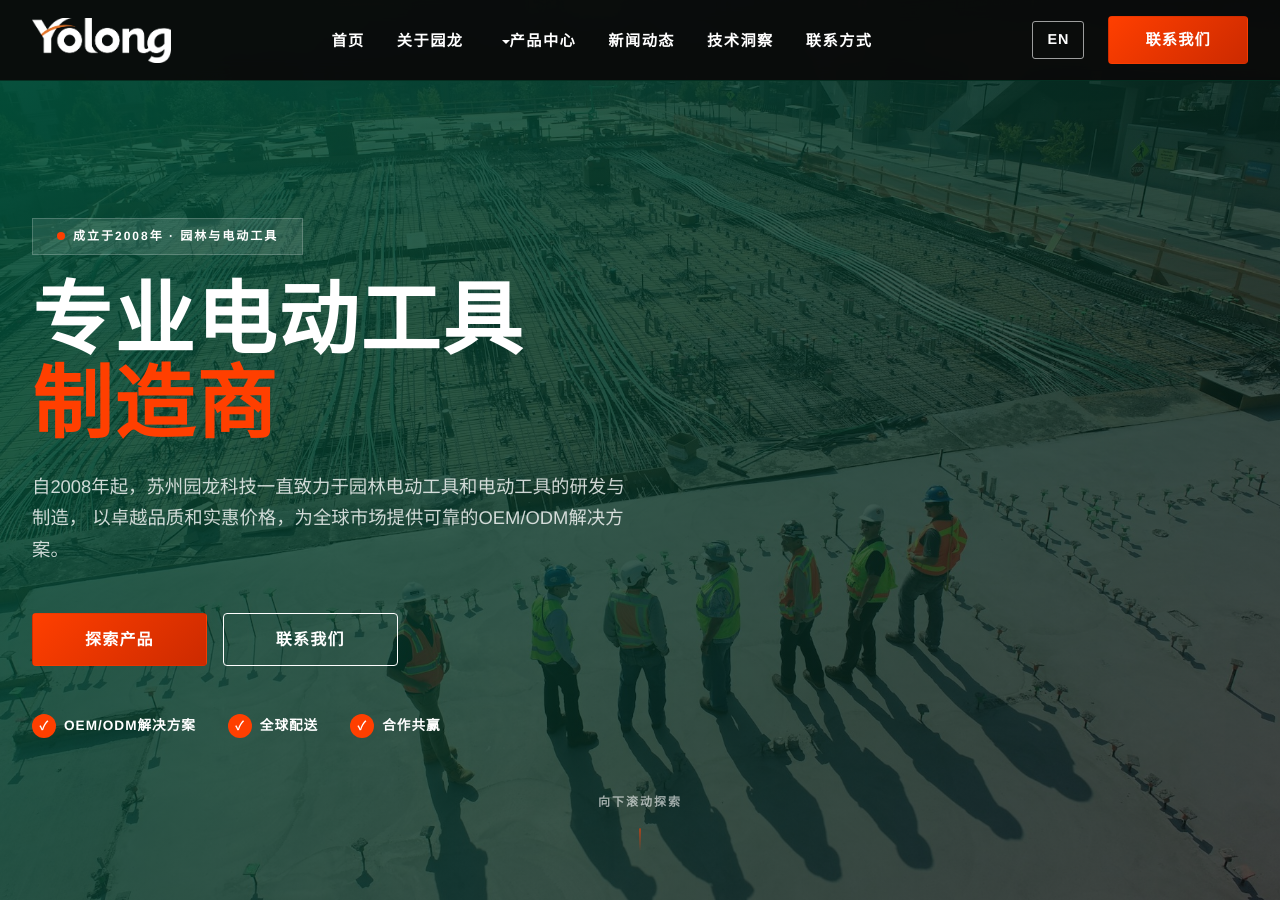
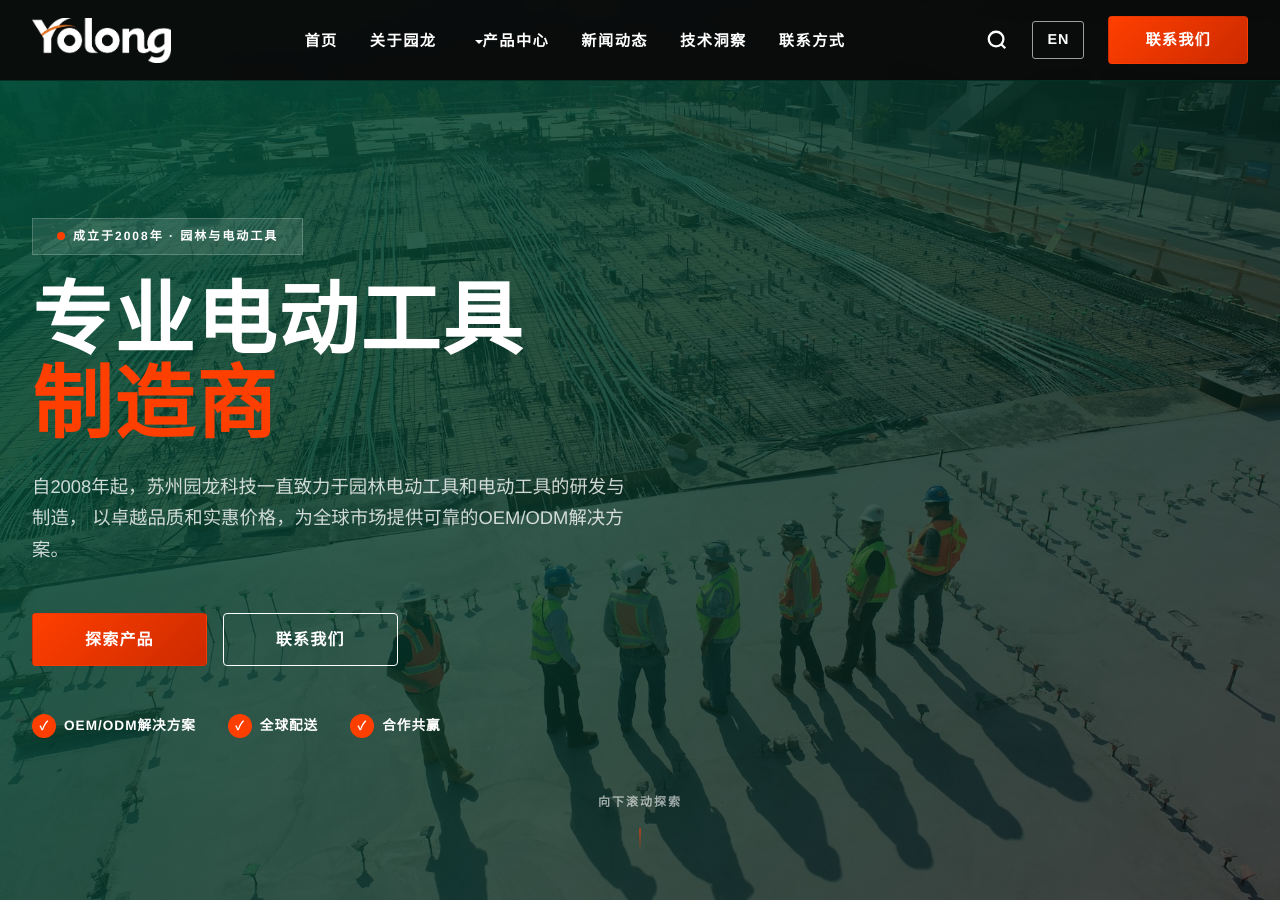
Before and after one commit to Heyxier/yolongtec-website, a Jekyll site: the page built from zh/index.html, in a window 1280 px wide and 900 px high. Built offline with Jekyll 4.4.1, drawn with Linux system fonts in a browser that asks for light colours; some web fonts are replaced.

Commit message:
fix: 中文导航nav-actions加上搜索按钮(与英文版一致)

```diff
--- a/_layouts/default.html
+++ b/_layouts/default.html
@@ -79,6 +79,12 @@
                 <li><a href="{{ site.baseurl }}/zh/contact/" class="nav-link">联系方式</a></li>
             </ul>
             <div class="nav-actions">
+                <button class="search-btn" aria-label="搜索">
+                    <svg viewBox="0 0 24 24" fill="none" stroke="currentColor" stroke-width="2.5">
+                        <circle cx="11" cy="11" r="8"/>
+                        <path d="M21 21l-4.35-4.35"/>
+                    </svg>
+                </button>
                 <a href="{{ site.baseurl }}/?lang=en" class="lang-switch" id="langSwitch">EN</a>
                 <a href="{{ site.baseurl }}/zh/contact/" class="btn btn-accent">联系我们</a>
                 <button class="mobile-menu-btn" id="mobileMenuBtn" aria-label="菜单">
```
